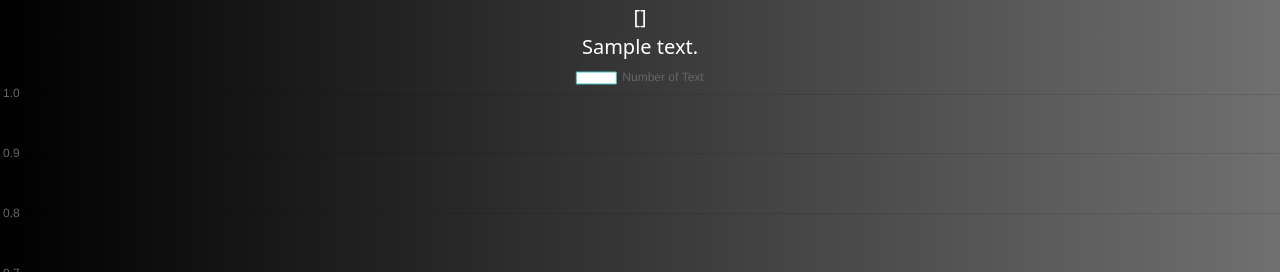
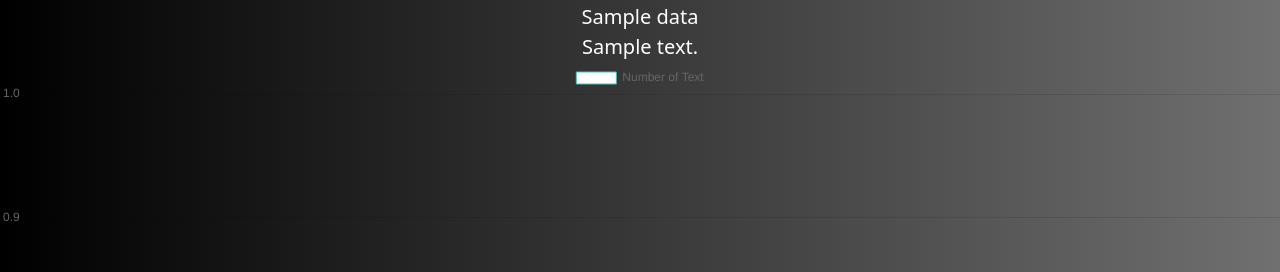
Before and after one commit to ADORSYS-GIS/report-sscrap, a Flask app: template templates/test.html in a window 1280 px wide. Shown: the part 216-488 px from the top of the page. Run offline with Flask 3, Linux system fonts and the light colour scheme; the template is opened without the code that fills it: most values are stand-ins (such as "Sample title", 1, 10 or a date in 2020); some libraries are stand-ins or nearby versions.

Commit message:
rebase(local): pulling recent commits

```diff
--- a/templates/test.html
+++ b/templates/test.html
@@ -25,11 +25,12 @@
             {% endfor %}
         </ul>
     </div>
-    <!-- Print values of labels and text_data for debugging -->
+    <!-- Print values of labels and data for debugging -->
     <div>{{ labels }}</div>
-    <div>{{ text_data }}</div>
+    <div>{{ data }}</div>
     <div>{{ text }}</div>
-    <canvas id="Total_number_of_characters" class="first"></canvas>
+    <!-- <canvas id="Total_number_of_characters" class="first"></canvas> -->
+    <canvas id="Total_number_of_characters" class="first" width="400" height="400" backgroud="white"></canvas>
 
 </div>
 
@@ -47,8 +48,8 @@
 <canvas id="Total_number_of_images"></canvas>
 
 <!-- Load chart_rendering.js after the DOM has finished loading -->
-<script src="{{ url_for('static', filename='js/chart_rendering.js') }}?labels={{ labels_json }}&text_data={{ text_data | tojson }}&no_images={{ no_images | tojson }}&images={{ images | tojson }}" defer></script>
 
+<script src="{{ url_for('static', filename='chart_rendering.js') }}?labels={{ labels | tojson }}&text_data={{ text_data | tojson }}&no_images={{ no_images | tojson }}" defer></script>
 {% endblock %}
 
 {% block title %}
```
